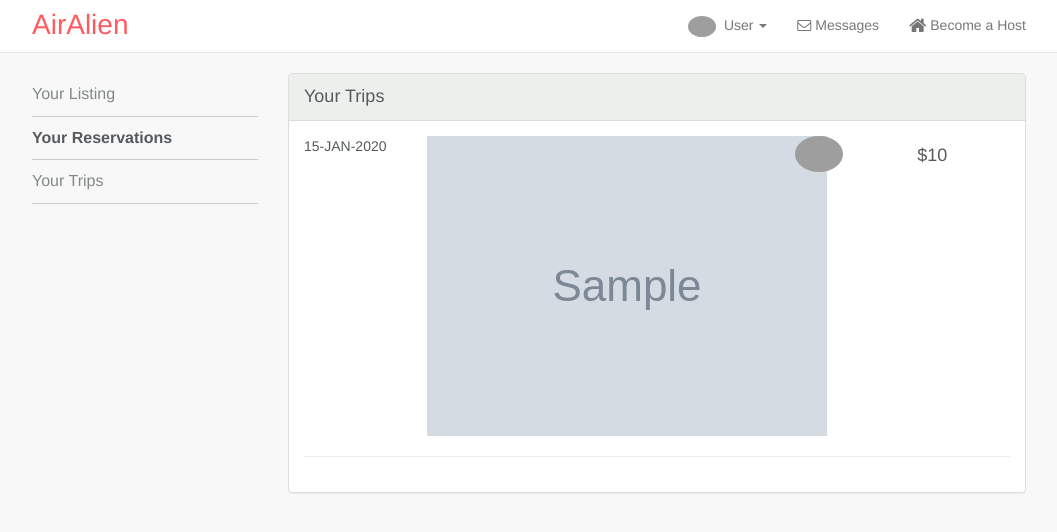
After one commit to rinpopoyo/AirAlien2, a Rails app: page /your_reservations in a window 1280 px wide. The commit adds this page. Shown: the top 532 px of the page, without its empty margins (111-1168 px from the left). Run offline with Rails 7, Linux system fonts and the light colour scheme; a user stored in the database is signed in; tables that the repository leaves empty hold one stand-in row (values such as "Sample post"); grey boxes marked "Sample" are stand-in pictures; style sheets or scripts are compiled from the project's sources; parts of the project's set-up code (start-up, migrations or seed data) failed here and were passed over; some libraries are stand-ins or nearby versions; grey boxes are pictures that could not be loaded.

Commit message:
Task 9: More About Reservation ( My Reservations (Controller + View) )

```diff
--- a/app/controllers/reservations_controller.rb
+++ b/app/controllers/reservations_controller.rb
@@ -30,6 +30,10 @@ class ReservationsController < ApplicationController
 		@trips = current_user.reservations
 	end
 
+	def your_reservations
+		@rooms = current_user.rooms
+	end
+
 	private
 		def is_conflict(start_date, end_date)
 			room = Room.find(params[:room_id])
--- /dev/null
+++ b/app/views/reservations/your_reservations.html.erb
@@ -0,0 +1,43 @@
+<div class="row">
+	<div class="col-md-3">
+		<ul class="sidebar-list">
+			<li class="sidebar-item"><%= link_to "Your Listing", rooms_path, class: "sidebar-link" %></li>
+			<li class="sidebar-item"><%= link_to "Your Reservations", your_reservations_path, class: "sidebar-link active" %></li>
+			<li class="sidebar-item"><%= link_to "Your Trips", your_trips_path, class: "sidebar-link " %></li>
+		</ul>
+	</div>
+	<div class="col-md-9">
+		<div class="panel panel-default">
+			<div class="panel-heading">
+				Your Trips
+			</div>
+			<div class="panel-body">
+        <% @rooms.each do |room| %>
+          <% room.reservations.each do |reservation| %>
+  					<div class="row">
+  						<div class="col-md-2">
+  							<%= reservation.start_date.strftime('%v') %>
+  						</div>
+  						<div class="col-md-6">
+  							<%= link_to room_path(reservation.room) do %>
+  								<%= image_tag reservation.room.photos[0].image.url(:thumb) if reservation.room.photos.length > 0 %>
+  							<% end %>
+  						</div>
+  						<div class="col-md-2">
+  							<%= link_to user_path(reservation.user) do %>
+  								<%= image_tag avatar_url(reservation.user), class: "img-circle avatar-medium" %>
+  							<% end %>
+  						</div>
+  						<div class="col-md-2 right">
+  							<h4>$<%= reservation.total %></h4>
+  						</div>
+  					</div>
+  					<hr>
+  				<% end %>
+        <% end %>
+
+
+			</div>
+		</div>
+	</div>
+</div>
--- a/app/views/reservations/your_trips.html.erb
+++ b/app/views/reservations/your_trips.html.erb
@@ -2,7 +2,7 @@
 	<div class="col-md-3">
 		<ul class="sidebar-list">
 			<li class="sidebar-item"><%= link_to "Your Listing", rooms_path, class: "sidebar-link" %></li>
-			<li class="sidebar-item"><%= link_to "Your Reservations", rooms_path, class: "sidebar-link" %></li>
+			<li class="sidebar-item"><%= link_to "Your Reservations", your_reservations_path, class: "sidebar-link" %></li>
 			<li class="sidebar-item"><%= link_to "Your Trips", your_trips_path, class: "sidebar-link active" %></li>
 		</ul>
 	</div>
--- a/app/views/rooms/index.html.erb
+++ b/app/views/rooms/index.html.erb
@@ -2,7 +2,8 @@
 	<div class="col-md-3">
 		<ul class="sidebar-list">
 			<li class="sidebar-item"><%= link_to "Your Listing", rooms_path, class: "sidebar-link active" %></li>
-			<li class="sidebar-item"><%= link_to "Your Reservations", rooms_path, class: "sidebar-link" %></li>
+			<li class="sidebar-item"><%= link_to "Your Reservations", your_reservations_path, class: "sidebar-link" %></li>
+			<li class="sidebar-item"><%= link_to "Your Trips", your_trips_path, class: "sidebar-link " %></li>
 		</ul>
 	</div>
 	<div class="col-md-9">
--- a/app/views/shared/_navbar.html.erb
+++ b/app/views/shared/_navbar.html.erb
@@ -23,8 +23,9 @@
               <%= image_tag avatar_url(current_user), class: "img-circle avatar-small" %>&nbsp;
               <%= current_user.fullname %> <span class="caret"></span></a>
             <ul class="dropdown-menu">
-              <li><a href="#">Your Trips</a></li>
-              <li><a href="#">Wish Lists</a></li>
+              <li><%= link_to "Your Listing", rooms_path %></li>
+        			<li><%= link_to "Your Reservations", your_reservations_path %></li>
+        			<li><%= link_to "Your Trips", your_trips_path %></li>
               <li><%= link_to "Edit Profile", edit_user_registration_path %></li>
               <li role="separator" class="divider"></li>
               <li><a href="#">Account Setting</a></li>
--- a/config/routes.rb
+++ b/config/routes.rb
@@ -21,5 +21,5 @@ Rails.application.routes.draw do
   get '/preview' => 'reservations#preview'
 
   get '/your_trips' => 'reservations#your_trips'
-
+  get '/your_reservations' => 'reservations#your_reservations'
 end
```
